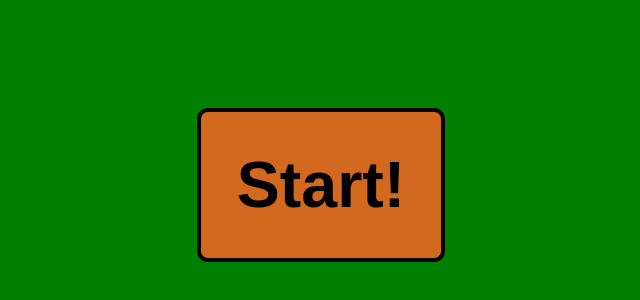
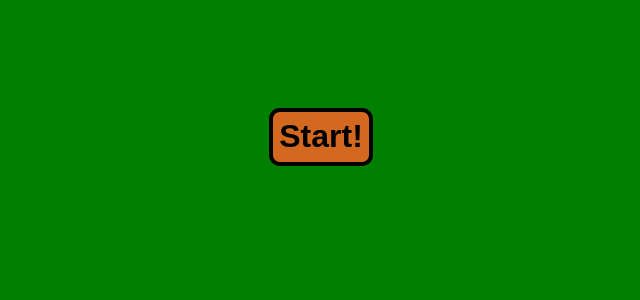
Before and after one commit to daro-asecas/SolitarioPipi, a React (Create React App) app: page / in a window 1280 px wide. Shown: the part 212-512 px from the top of the page, without its empty margins (319-959 px from the left). Built offline with nearby package versions, Linux system fonts and the light colour scheme.

Commit message:
tryingSolutions

```diff
--- a/src/styles/styles.css
+++ b/src/styles/styles.css
@@ -49,25 +49,21 @@ button {
   top: 10rem;
   background: chocolate;
   color: black;
-  border: solid 3px black;
+  border: solid 0.37vw black;
   border-radius: 0.3rem;
+  font-size: 2.5vw;
+  padding: 0.5vw;
   /* font-weight: bold; */
   text-align: center;
   vertical-align: middle;
 }
 
 button.button-deal {
-  border-width: 3px;
   top: 0;
-  font-size: 2.5vw;
-  padding: 0.2rem;
 }
 
 #root > button {
-  border-width: 4px;
   top: 40%;
-  font-size: 1.8rem;
-  padding: 1rem;
   font-weight: bold;
 }
 
@@ -213,12 +209,14 @@ button:active {
 
 .card {
   position: relative;
-  padding-bottom: 0.45rem;
+  padding-bottom: 1.5vw;
   background-color: white;
   display: flex;
   justify-content: center;
   align-items: center;
   font-size: var(--card-number-font-size);
+    text-size-adjust: none;
+  -webkit-text-size-adjust: none;
   color: black;
   text-shadow:
     1px 1px 0.1rem rgb(255 255 255 / 75%),
```
